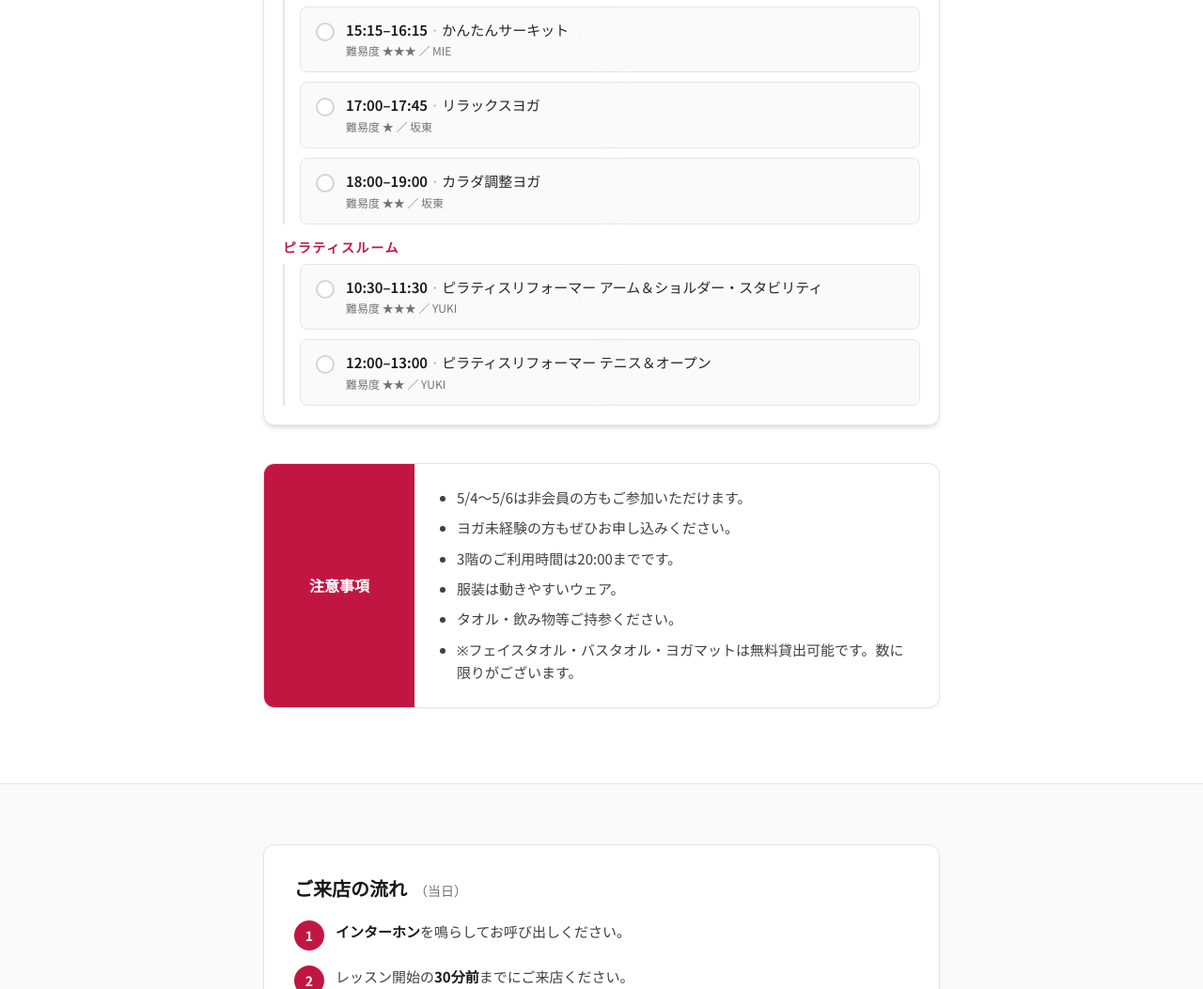
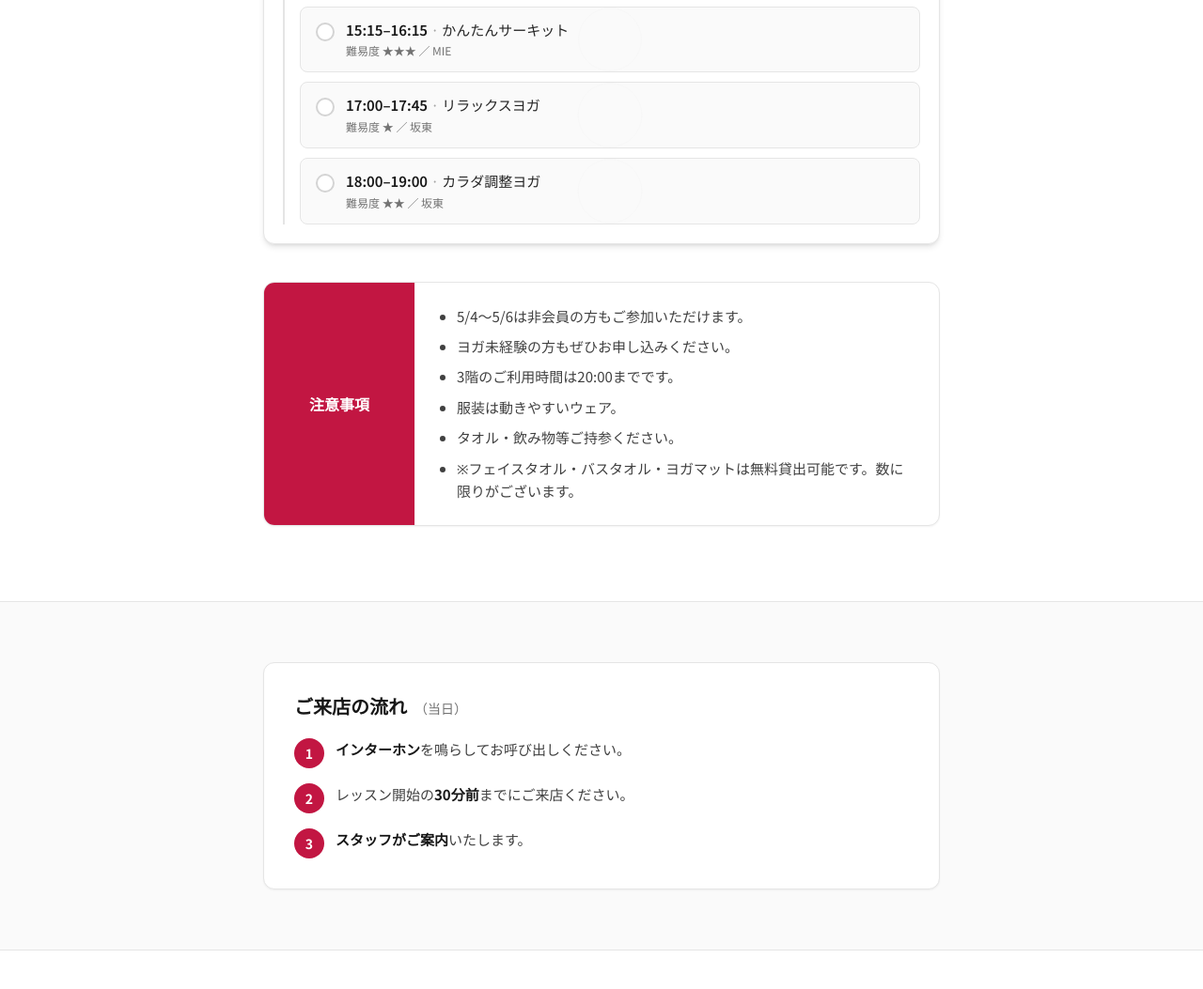
Before and after one commit to ryuta3162-a11y/may-studio-event, a plain HTML site: page index.html in a window 1280 px wide. Shown: the part 2082-3135 px from the top of the page at 94% size. Drawn offline with nearby package versions, Linux system fonts and the light colour scheme.

Commit message:
Update index.html

```diff
--- a/index.html
+++ b/index.html
@@ -171,13 +171,6 @@
               { time: '17:00–17:45', title: 'リラックスヨガ', difficulty: '★', instructor: '坂東', caption: '' },
               { time: '18:00–19:00', title: 'カラダ調整ヨガ', difficulty: '★★', instructor: '坂東', caption: '' }
             ]
-          },
-          {
-            room: 'ピラティスルーム',
-            lessons: [
-              { time: '10:30–11:30', title: 'ピラティスリフォーマー アーム＆ショルダー・スタビリティ', difficulty: '★★★', instructor: 'YUKI', caption: '' },
-              { time: '12:00–13:00', title: 'ピラティスリフォーマー テニス＆オープン', difficulty: '★★', instructor: 'YUKI', caption: '' }
-            ]
           }
         ],
         foot: '3階のご利用時間は20:00までです。'
@@ -193,15 +186,8 @@
               { time: '10:45–11:45', title: 'パワーヨガ', difficulty: '★★★', instructor: 'ナカシマトオル', caption: '' },
               { time: '12:15–13:15', title: 'ホイールで月礼拝', difficulty: '★★', instructor: 'MIE', caption: '' },
               { time: '13:45–14:45', title: 'SHIN美', difficulty: '★★', instructor: 'MIE', caption: '' },
-              { time: '15:15–16:45', title: '★ポール＆全身ストレッチヨガ', difficulty: '★', instructor: 'シカノ', caption: '初めての方もOK。男性やカラダの硬い方も安心してご参加いただけます。' },
-              { time: '18:00–19:15', title: '★ポール＆全身ストレッチヨガ', difficulty: '★', instructor: 'シカノ', caption: '' }
-            ]
-          },
-          {
-            room: 'ピラティスルーム',
-            lessons: [
-              { time: '16:45–17:45', title: 'ピラティスリフォーマー アーム＆ショルダー・スタビリティ', difficulty: '★★★', instructor: 'みと', caption: '' },
-              { time: '18:15–19:15', title: 'ピラティスリフォーマー 美尻メイク', difficulty: '★★★', instructor: 'みと', caption: '' }
+              { time: '15:15–16:45', title: '★ポール＆全身ストレッチヨガ', difficulty: '★', instructor: 'Shikano', caption: '初めての方もOK。男性やカラダの硬い方も安心してご参加いただけます。' },
+              { time: '18:00–19:15', title: '★ポール＆全身ストレッチヨガ', difficulty: '★', instructor: 'Shikano', caption: '' }
             ]
           }
         ],
@@ -214,19 +200,12 @@
           {
             room: 'ホットスタジオ',
             lessons: [
-              { time: '9:30–10:30', title: '★首肩コリ腰痛改善ヨガ', difficulty: '★', instructor: 'マリコ', caption: 'ストレートネック・猫背改善を意識。腰に無理のないストレッチ。' },
-              { time: '10:45–11:45', title: '快眠ヨガリラックス', difficulty: '★', instructor: 'マリコ', caption: '骨盤・横隔膜を呼吸で動かし、セルフマッサージでストレスを解放。' },
-              { time: '13:30–14:30', title: 'リズムステップ', difficulty: '★★', instructor: 'ハチ', caption: '' },
-              { time: '15:00–15:45', title: 'はじめてのHIPHOP', difficulty: '★★', instructor: 'ハチ', caption: '' },
+              { time: '9:30–10:30', title: '★首肩コリ腰痛改善ヨガ', difficulty: '★', instructor: 'Mariko', caption: 'ストレートネック・猫背改善を意識。腰に無理のないストレッチ。' },
+              { time: '10:45–11:45', title: '快眠ヨガリラックス', difficulty: '★', instructor: 'Mariko', caption: '骨盤・横隔膜を呼吸で動かし、セルフマッサージでストレスを解放。' },
+              { time: '13:30–14:30', title: 'リズムステップ', difficulty: '★★', instructor: 'Hachi', caption: '' },
+              { time: '15:00–15:45', title: 'はじめてのHIPHOP', difficulty: '★★', instructor: 'Hachi', caption: '' },
               { time: '17:00–17:45', title: 'ホイールで月礼拝', difficulty: '★★', instructor: 'ハナ', caption: '' },
               { time: '18:15–19:15', title: '鍛えるヨガ', difficulty: '★★', instructor: 'ハナ', caption: '' }
-            ]
-          },
-          {
-            room: 'ピラティスルーム',
-            lessons: [
-              { time: '12:15–13:15', title: 'ピラティスリフォーマー 美尻メイク', difficulty: '★★★', instructor: 'YUKI', caption: '' },
-              { time: '13:45–14:45', title: 'ピラティスリフォーマー トータルボディメイク', difficulty: '★★★', instructor: 'YUKI', caption: '' }
             ]
           }
         ],
```
